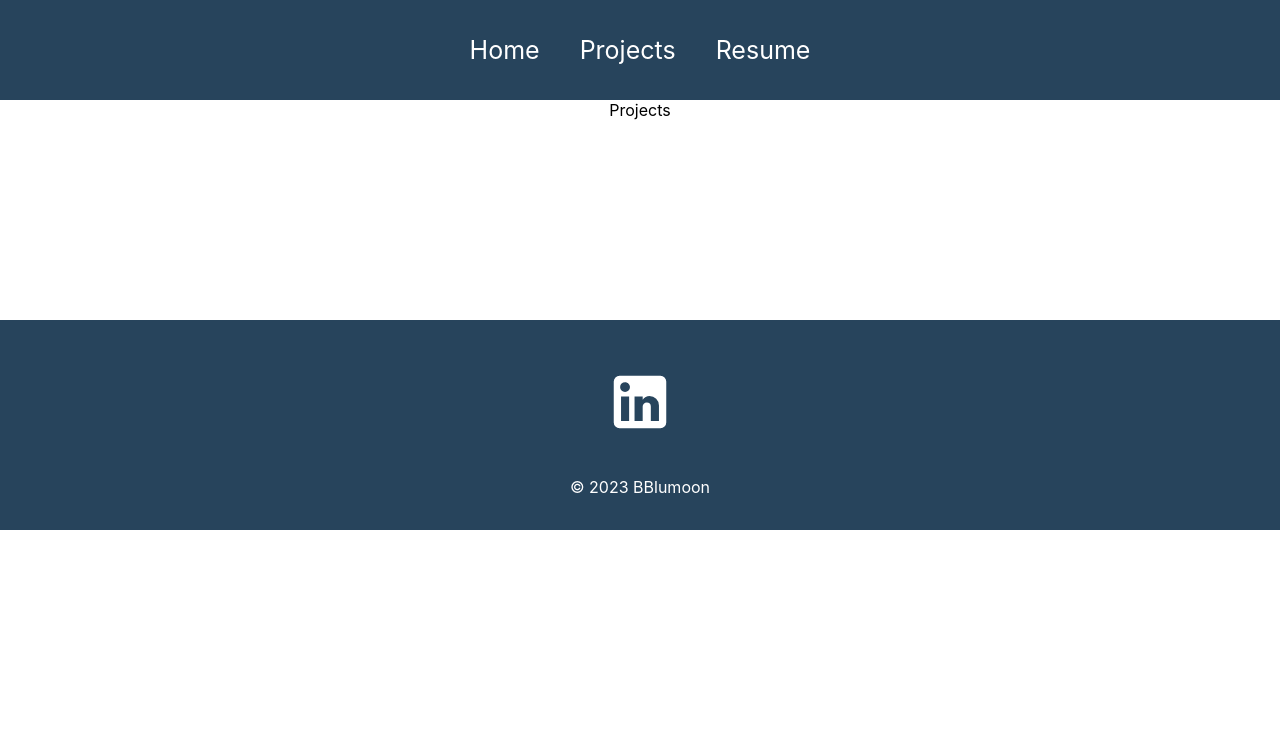
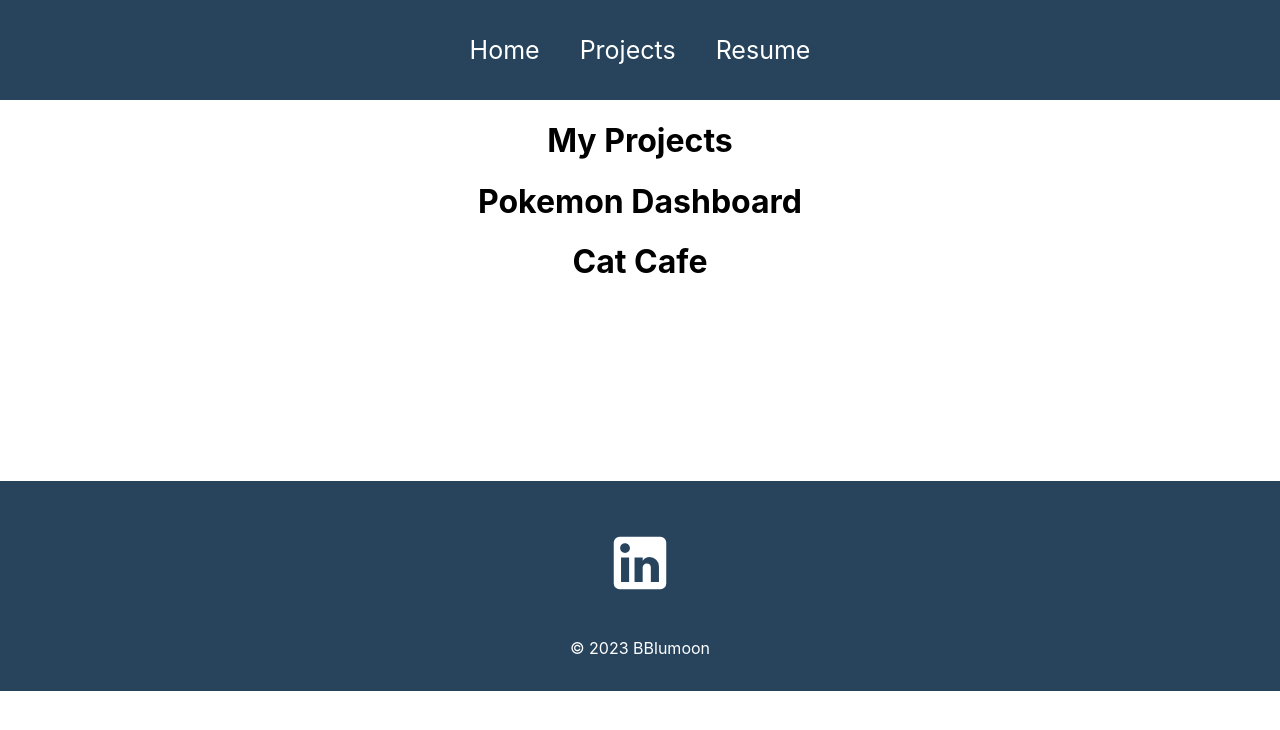
Before and after one commit to BBlumoon/react-portfolio, a React (Create React App) app in the folder my-react-portfolio/: page /projects in a window 1280 px wide. Shown: the top 730 px of the page. Built offline with nearby package versions, Linux system fonts and the light colour scheme.

Commit message:
working on projects route

```diff
--- /dev/null
+++ b/my-react-portfolio/src/components/ProjectItem.js
@@ -0,0 +1,9 @@
+import React from "react";
+
+function ProjectItem( {name}) {
+    return <div className="projectItem">
+        <h1>{name}</h1>
+    </div>
+}
+
+export default ProjectItem
--- a/my-react-portfolio/src/pages/Projects.js
+++ b/my-react-portfolio/src/pages/Projects.js
@@ -1,8 +1,15 @@
 import React from "react";
+import ProjectItem from "../components/ProjectItem";
 
 function Projects() {
     return(
-        <div>Projects</div>
+        <div className="projects">
+            <h1>My Projects</h1>
+            <div className="projectList">
+                <ProjectItem name='Pokemon Dashboard'/>
+                <ProjectItem name='Cat Cafe'/>
+            </div>
+        </div>
     )
 }
 
```
